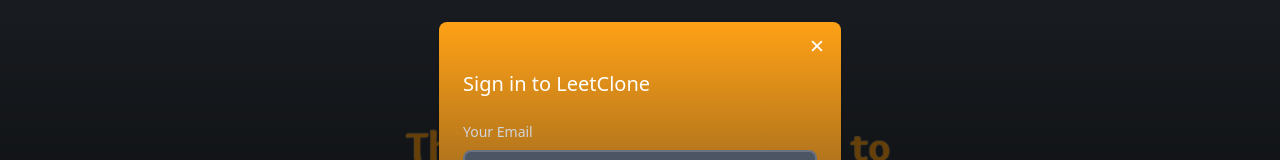
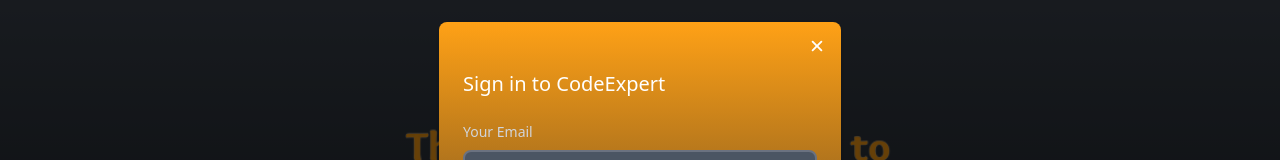
Before and after one commit to Yashaswini04D/coding-expert, a Next.js app: page /auth in a window 1280 px wide. Both pictures are taken after a click on the button "Sign In". Shown: the part 160-320 px from the top of the page. Built offline with nearby package versions, Linux system fonts and the light colour scheme; no server answers.

Commit message:
Update Login.tsx

```diff
--- a/src/components/Modals/Login.tsx
+++ b/src/components/Modals/Login.tsx
@@ -36,7 +36,7 @@
 	}, [error]);
 	return (
 		<form className='space-y-6 px-6 pb-4' onSubmit={handleLogin}>
-			<h3 className='text-xl font-medium text-white'>Sign in to LeetClone</h3>
+			<h3 className='text-xl font-medium text-white'>Sign in to CodeExpert</h3>
 			<div>
 				<label htmlFor='email' className='text-sm font-medium block mb-2 text-gray-300'>
 					Your Email
```
